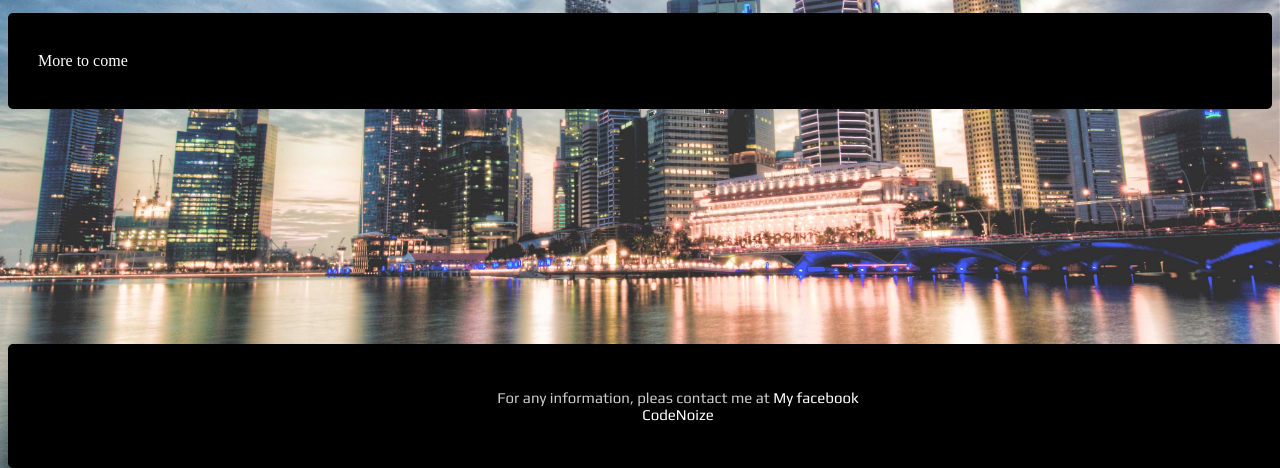
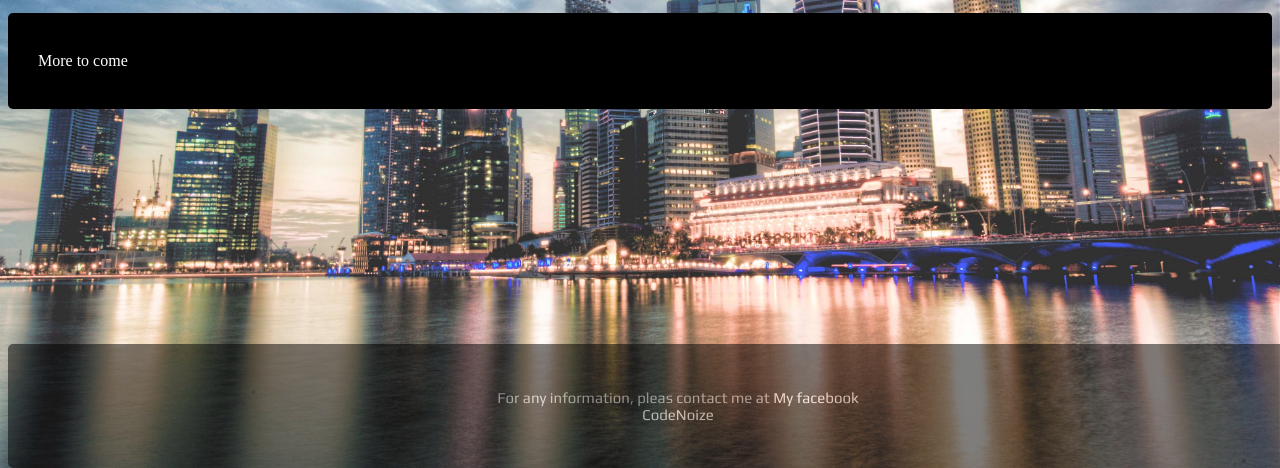
Before and after one commit to olejohanHB/Nissan-Skyline, a plain HTML site: page about.html in a window 1280 px wide. Shown: the part 332-800 px from the top of the page. Drawn offline with Linux system fonts and the light colour scheme.

Commit message:
css
csssasdasdasd

```diff
--- a/style.css
+++ b/style.css
@@ -54,6 +54,8 @@ p{
 	text-align: center;
 	padding: 30px 30px 30px;
 	fill-opacity: 0.5;
+	stroke-opacity: 0.5;
+	opacity: 0.5;
 	background-color: black;
 	background-size: 5px;
 	border-radius: 5px;
```
